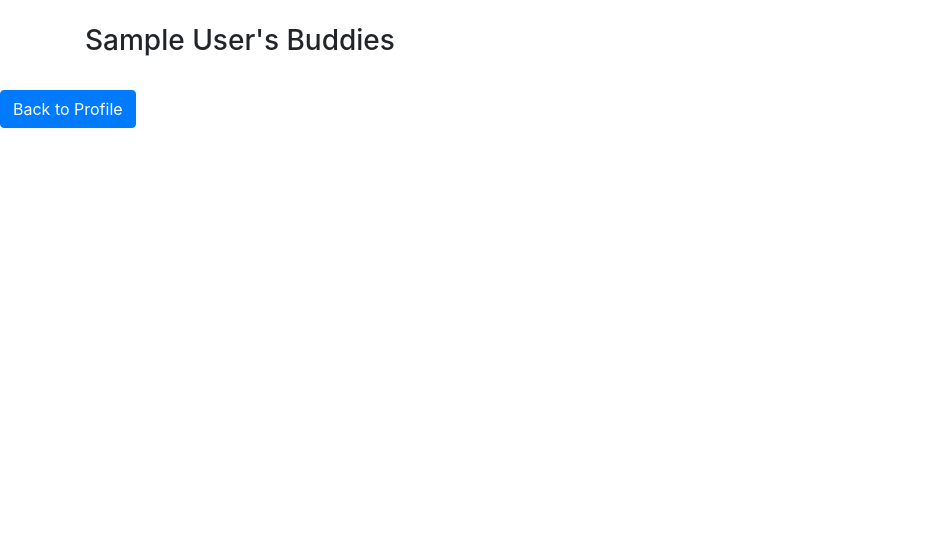
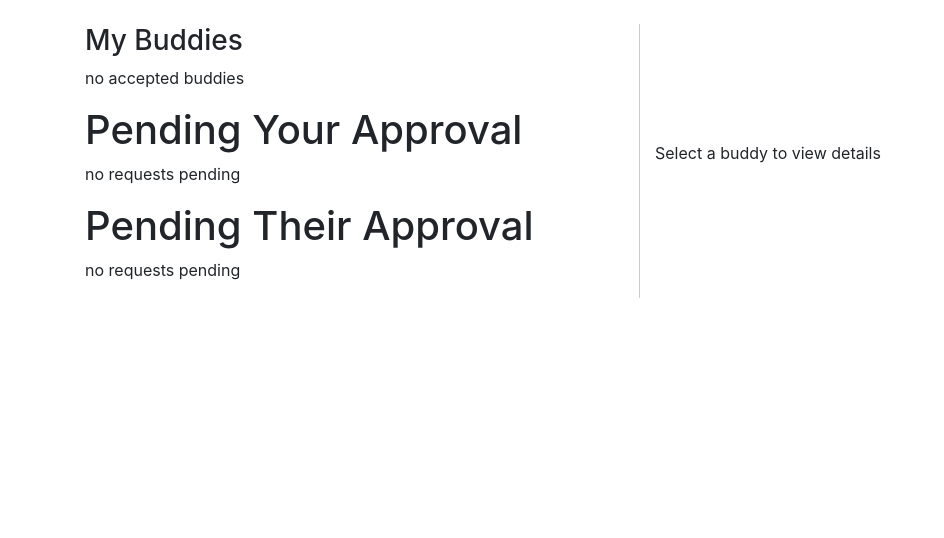
Before and after one commit to jrichbart/CS3240-Project, a Django app: page /profile/buddies/ in a window 1280 px wide. Shown: the part 80-618 px from the top of the page, without its empty margins (0-944 px from the left). Run offline with Django 3.2, Linux system fonts and the light colour scheme; a user stored in the database is signed in; tables that the repository leaves empty hold one stand-in row (values such as "Sample post"); some libraries are stand-ins or nearby versions.

Commit message:
added template for buddies and small format changes to accountForm

```diff
--- a/userAccount/templates/userAccount/accountForm.html
+++ b/userAccount/templates/userAccount/accountForm.html
@@ -21,7 +21,7 @@
         <form action="{% url 'userAccount:save' %}" id = "account_form" method="post">
             {% csrf_token %}
           <div class="form-group">
-            <label for="acc_name">Name</label>
+            <label for="acc_name">Preferred Name</label>
             <input type="text" class="form-control" id="acc_name" value="{{ acc_name }}" name = "acc_name">
             <label for="acc_major">Major</label>
             <input type="text" class="form-control" id="acc_major" value="{{ acc_major }}" name = "acc_major">
@@ -51,7 +51,7 @@
       <br>
       <div style="display: flex; justify-content: space-between; align-items: center;">
         <a class="btn btn-primary" href="{% url 'userAccount:course_form' %}">Add a class</a>
-        <a class="btn btn-primary" href="{% url 'userAccount:view_buddies' %}">View Matches</a>
+        <a class="btn btn-primary" href="{% url 'userAccount:view_buddies' %}">View Buddies</a>
         <a class="btn btn-success" href="{% url 'userAccount:has_availability' %}">Set My Availability</a>
       </div>
       </div>
--- a/userAccount/templates/userAccount/buddies.html
+++ b/userAccount/templates/userAccount/buddies.html
@@ -8,7 +8,57 @@
 </head>
 <body>
       <br>
+
       <div class="container">
+        <div class="row">
+            <div class="col-md-6" style="padding-right:20px; border-right: 1px solid #ccc;">
+              <h3>My Buddies</h3>
+                <div>
+                  {% if accepted_buddies %}
+                    <div class="list-group">
+                      {% for buddy in accepted_buddies %}
+                      {% if buddy == selected_buddy %}
+                        <a href="{% url 'userAccount:buddy_select' buddy.user.username %}" class="list-group-item list-group-item-action active">{{ buddy }}</a>
+                        {% else %}
+                        <a href="{% url 'userAccount:buddy_select' buddy.user.username %}" class="list-group-item list-group-item-action">{{ buddy }}</a>
+                        {% endif %}
+                        {% endfor %}
+                    </div>
+                  {% else %}
+                  <p>no accepted buddies</p>
+                  {% endif %}
+                </div>
+                <div>
+                  <h1>Pending Your Approval</h1>
+                  {% if pending_your_approval %}
+                  <div class="list-group">
+                      {% for buddy in pending_your_approval %}
+                        {% if buddy == selected_buddy %}
+                          <a href="{% url 'userAccount:buddy_select' buddy.user.username %}" class="list-group-item list-group-item-action active">{{ buddy }}</a>
+                        {% else %}
+                          <a href="{% url 'userAccount:buddy_select' buddy.user.username %}" class="list-group-item list-group-item-action">{{ buddy }}</a>
+                        {% endif %}
+                      {% endfor %}
+                  </div>
+                  {% else %}
+                  <p>no requests pending</p>
+                  {% endif %}
+                </div>
+                <div>
+                  <h1>Pending Their Approval</h1>
+                  {% if pending_their_approval %}
+                  <div class="list-group">
+                    {% for buddy in pending_their_approval %}
+                    {% if buddy == selected_buddy %}
+                      <a href="{% url 'userAccount:buddy_select' buddy.user.username %}" class="list-group-item list-group-item-action active">{{ buddy }}</a>
+                      {% else %}
+                      <a href="{% url 'userAccount:buddy_select' buddy.user.username %}" class="list-group-item list-group-item-action">{{ buddy }}</a>
+                      {% endif %}
+                      {% endfor %}
+                  </div>
+                  {% else %}
+                  <p>no requests pending</p>
+                  {% endif %}
                   {% if messages %}
                   <div class="messages">
                     {% for message in messages %}
@@ -16,14 +66,28 @@
                     {% endfor %}
                   </div>
                   {% endif %}
-        <h3>{{ acc_name }}'s Buddies</h3>
+                </div>
+            </div>
+              {% if selected_buddy %}
+              <div class="col-md-6">
+                {% if selected_buddy in pending_your_approval %}
+                <h1>{{ selected_buddy.name }}</h1>
+                <form action="{% url 'userAccount:approve_buddy' %}" id = "approve_buddy" method="post">
+                  {% csrf_token %}
+                <button type="submit" class="btn btn-danger" name="approve_item" value="{{ selected_buddy.pk }}">Approve</button>
+                </form>
+                {% else %}
+                <h1>{{ selected_buddy.name }}</h1>
+                {% endif %}
+              </div>
+              {% else %}
+              <div class="col-md-6 d-flex align-items-center">
+                <p>Select a buddy to view details</p>
+              </div>
+              {% endif %}
+        </div>
+    </div>
 
-      </div>
-      <br>
-
-      <div style="display: flex; justify-content: space-between; align-items: center;">
-        <a class="btn btn-primary" href="{% url 'userAccount:view_account' %}">Back to Profile</a>
-      </div>
       </div>
     </body>
 {% endblock %}
```
Lines whose indentation alone changed are shown as unchanged.
